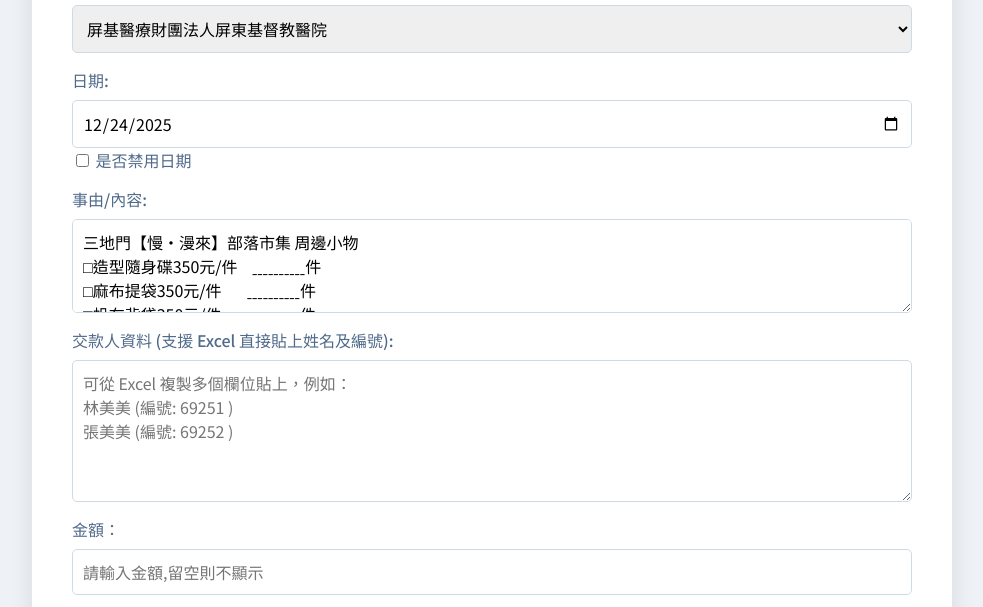
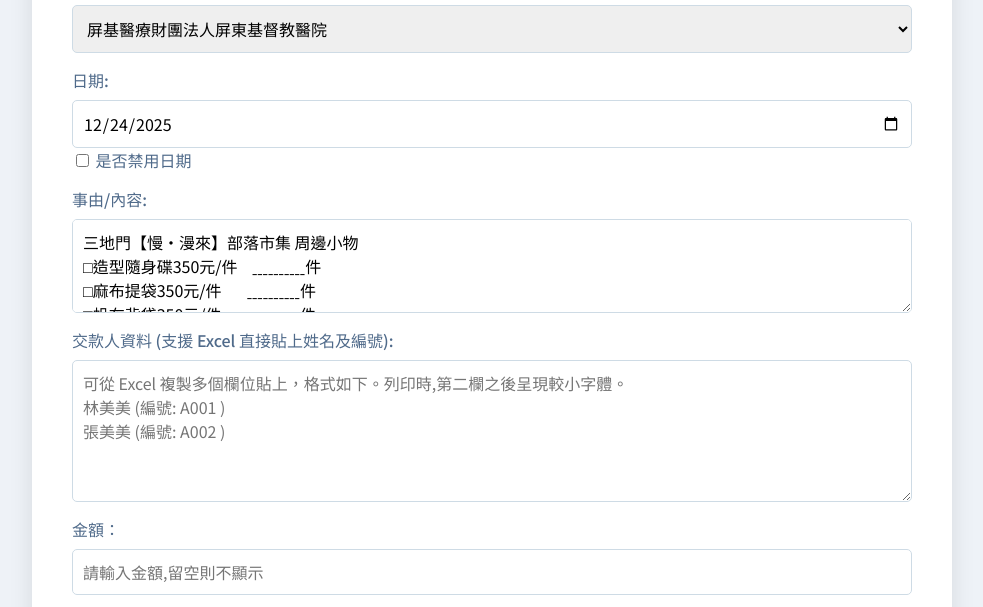
Before and after one commit to huiling517/receipt, a plain HTML site: page index.html in a window 1280 px wide. Shown: the part 158-765 px from the top of the page, without its empty margins (148-1131 px from the left). Drawn offline with Linux system fonts and the light colour scheme.

Commit message:
Update index.html

```diff
--- a/index.html
+++ b/index.html
@@ -291,9 +291,9 @@
             </div>
             <div class="form-group">
                 <label for="payerNames">交款人資料 (支援 Excel 直接貼上姓名及編號):</label>
-                <textarea id="payerNames" rows="5" placeholder="可從 Excel 複製多個欄位貼上，例如：
-林美美 (編號: 69251 )
-張美美 (編號: 69252 )" style="resize:vertical;"></textarea>
+                <textarea id="payerNames" rows="5" placeholder="可從 Excel 複製多個欄位貼上，格式如下。列印時,第二欄之後呈現較小字體。
+林美美 (編號: A001 )
+張美美 (編號: A002 )" style="resize:vertical;"></textarea>
             </div>
             <div class="form-group">
                 <label for="amount">金額：</label>
```
